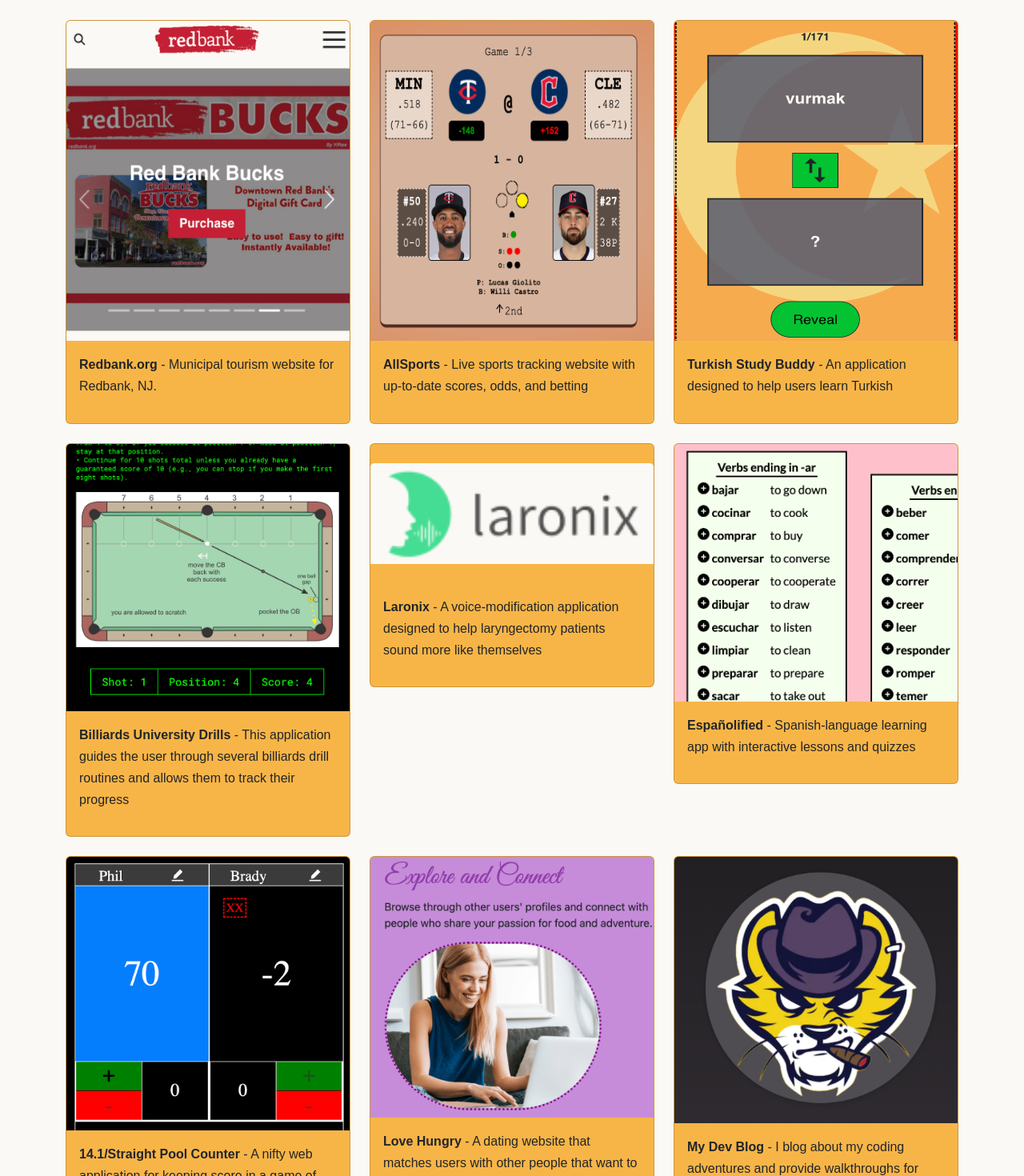
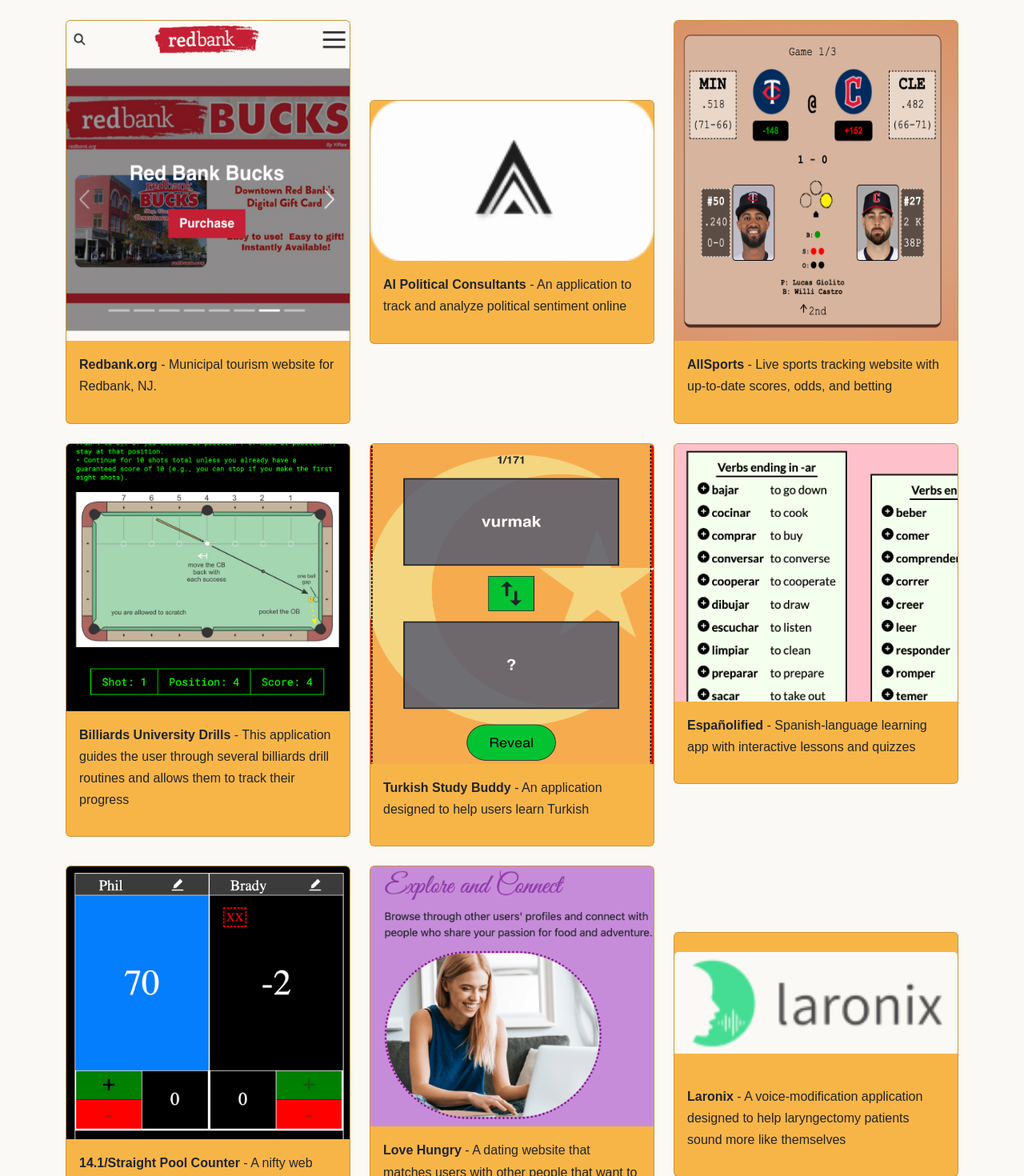
Before and after one commit to moviefan322/moviefan322.github.io, a React (Vite) app: page / in a window 1280 px wide. Shown: the part 2600-4070 px from the top of the page at 80% size. Built offline with nearby package versions, Linux system fonts and the light colour scheme.

Commit message:
updates projects

```diff
--- a/src/components/Modals.tsx
+++ b/src/components/Modals.tsx
@@ -396,6 +396,48 @@
           </div>
         </div>
       </div>
+
+      <div id="modalai" className="modal fade">
+        <div className="modal-dialog modal-lg mt-7">
+          <div className="modal-content bg-dark text-white p-5 border-2 border-light">
+            <div className="row">
+              <div className="col-md-6 mt-4">
+                <img src="aiscreenshot.png" alt="" className="img-fluid" />
+              </div>
+              <div className="col-md-6 mt-4 text-center modal-dex">
+                <h3>AI Political Consultant</h3>
+                <p>
+                  This application is designed to help spin political sentiment
+                  online. It is built with a Next.js front end and a Python back
+                  end. The application uses a sentiment analysis algorithm to
+                  track political sentiment online and provide a dashboard for
+                  users to track sentiment over time. It uses an OpenAI wrapper
+                  to generate positve respones to negative tweets.
+                </p>
+                <div className="mt-7 d-flex justify-content-between modal-link">
+                  <a
+                    href="https://ai-political-consultant.vercel.app/"
+                    className="btn btn-primary text-white btn-outline-dark"
+                  >
+                    {" "}
+                    Site{" "}
+                  </a>
+                  <a
+                    href="https://github.com/moviefan322/politic"
+                    className="btn btn-dark text-white mx-4 btn-outline-light"
+                  >
+                    {" "}
+                    Code{" "}
+                  </a>
+                  <button className="btn btn-light" data-bs-dismiss="modal">
+                    Close
+                  </button>
+                </div>
+              </div>
+            </div>
+          </div>
+        </div>
+      </div>
     </div>
   );
 }
--- a/src/components/Projects.tsx
+++ b/src/components/Projects.tsx
@@ -27,6 +27,23 @@
                 </a>
               </div>
             </div>
+            <div className="col-md-4 mb-4 align-self-center">
+              <div className="card bg-primary">
+                <a data-bs-toggle="modal" data-bs-target="#modalai">
+                  <img
+                    src="ailogo.png"
+                    className="card-img-top"
+                    height="200px"
+                  />
+                  <div className="card-body">
+                    <p>
+                      <strong>AI Political Consultants</strong> - An application
+                      to track and analyze political sentiment online
+                    </p>
+                  </div>
+                </a>
+              </div>
+            </div>
             <div className="col-md-4 mb-4">
               <div className="card bg-primary">
                 <a data-bs-toggle="modal" data-bs-target="#modal1">
@@ -39,19 +56,6 @@
                     <p>
                       <strong>AllSports</strong> - Live sports tracking website
                       with up-to-date scores, odds, and betting
-                    </p>
-                  </div>
-                </a>
-              </div>
-            </div>
-            <div className="col-md-4 mb-4">
-              <div className="card bg-primary">
-                <a data-bs-toggle="modal" data-bs-target="#modaltsb">
-                  <img src="tsb.png" className="card-img-top" height="400px" />
-                  <div className="card-body">
-                    <p>
-                      <strong>Turkish Study Buddy</strong> - An application
-                      designed to help users learn Turkish
                     </p>
                   </div>
                 </a>
@@ -76,16 +80,12 @@
             </div>
             <div className="col-md-4 mb-4">
               <div className="card bg-primary">
-                <a data-bs-toggle="modal" data-bs-target="#modal4">
-                  <img
-                    src="laronix-header.png"
-                    className="card-img-top bg-light my-4"
-                  />
+                <a data-bs-toggle="modal" data-bs-target="#modaltsb">
+                  <img src="tsb.png" className="card-img-top" height="400px" />
                   <div className="card-body">
                     <p>
-                      <strong>Laronix</strong> - A voice-modification
-                      application designed to help laryngectomy patients sound
-                      more like themselves
+                      <strong>Turkish Study Buddy</strong> - An application
+                      designed to help users learn Turkish
                     </p>
                   </div>
                 </a>
@@ -137,15 +137,18 @@
                 </a>
               </div>
             </div>
-            <div className="col-md-4 mb-4">
+            <div className="col-md-4 mb-4 align-self-center">
               <div className="card bg-primary">
-                <a data-bs-toggle="modal" data-bs-target="#modal6">
-                  <img src="devblog1.png" className="card-img-top" />
+                <a data-bs-toggle="modal" data-bs-target="#modal4">
+                  <img
+                    src="laronix-header.png"
+                    className="card-img-top bg-light my-4"
+                  />
                   <div className="card-body">
                     <p>
-                      <strong>My Dev Blog</strong> - I blog about my coding
-                      adventures and provide walkthroughs for various
-                      technologies
+                      <strong>Laronix</strong> - A voice-modification
+                      application designed to help laryngectomy patients sound
+                      more like themselves
                     </p>
                   </div>
                 </a>
```
Also changed, not shown: public/ailogo.png (added), public/aiscreenshot.png (added).
